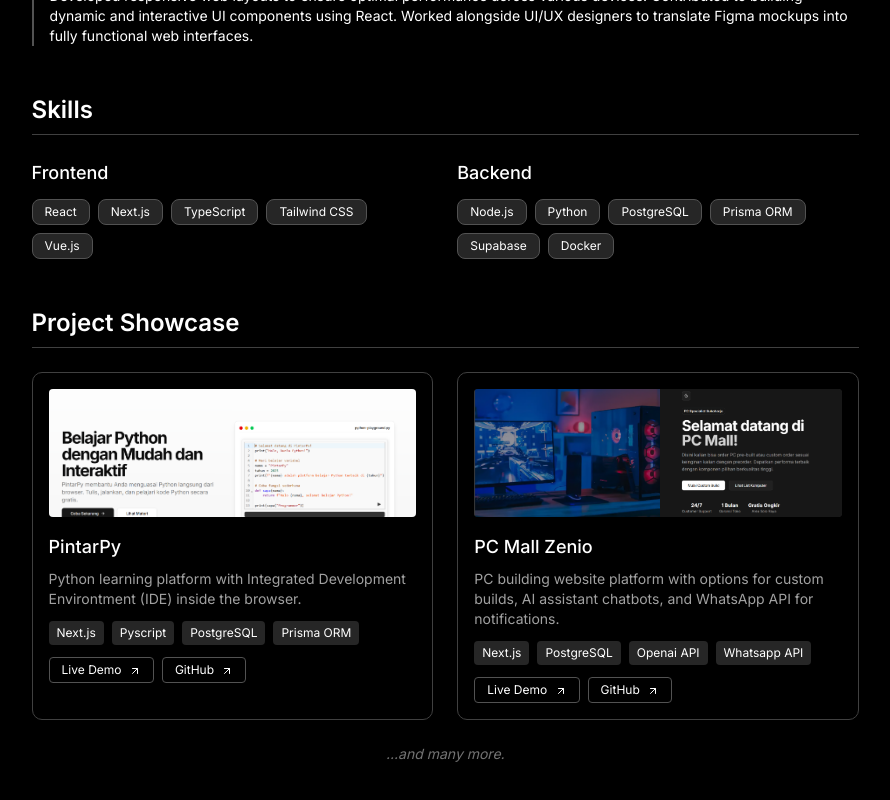
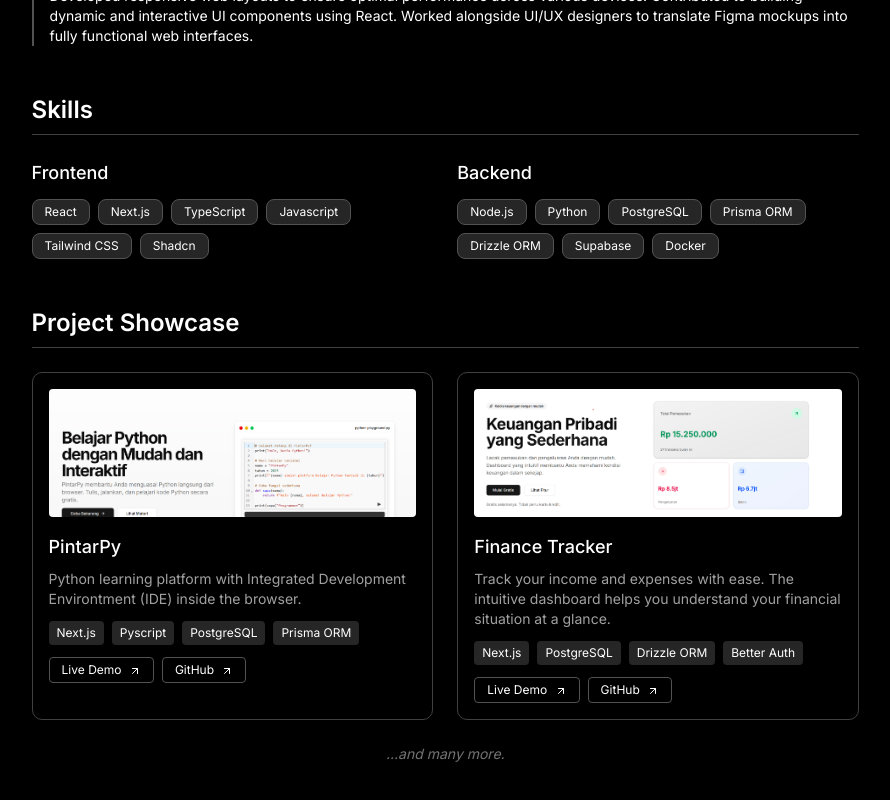
Before and after one commit to deardosatria7/my-portfolio, a Next.js app: page / in a window 1280 px wide. Shown: the part 922-1722 px from the top of the page, without its empty margins (373-1263 px from the left). Built offline with nearby package versions, Linux system fonts and the light colour scheme.

Commit message:
update portfolio

```diff
--- a/components/Hero.tsx
+++ b/components/Hero.tsx
@@ -76,8 +76,9 @@ export default function Hero() {
                   "React",
                   "Next.js",
                   "TypeScript",
+                  "Javascript",
                   "Tailwind CSS",
-                  "Vue.js",
+                  "Shadcn",
                 ].map((skill) => (
                   <span
                     key={skill}
@@ -96,6 +97,7 @@ export default function Hero() {
                   "Python",
                   "PostgreSQL",
                   "Prisma ORM",
+                  "Drizzle ORM",
                   "Supabase",
                   "Docker",
                 ].map((skill) => (
@@ -165,15 +167,16 @@ export default function Hero() {
             <div className="border border-neutral-700 rounded-lg p-4 hover:border-neutral-500 transition-colors">
               <div className="w-full h-32 bg-neutral-800 rounded mb-4 overflow-hidden">
                 <img
-                  src="/pc-mall-screenshot.png"
+                  src="/finance-tracking-ss.png"
                   alt="PintarPy Screenshot"
                   className="w-full h-full object-cover"
                 />
               </div>
-              <h3 className="text-lg font-medium mb-2">PC Mall Zenio</h3>
+              <h3 className="text-lg font-medium mb-2">Finance Tracker</h3>
               <p className="text-sm text-neutral-400 mb-3">
-                PC building website platform with options for custom builds, AI
-                assistant chatbots, and WhatsApp API for notifications.
+                Track your income and expenses with ease. The intuitive
+                dashboard helps you understand your financial situation at a
+                glance.
               </p>
               <div className="flex flex-wrap gap-2 mb-3">
                 <span className="px-2 py-1 bg-neutral-800 text-xs rounded">
@@ -183,15 +186,15 @@ export default function Hero() {
                   PostgreSQL
                 </span>
                 <span className="px-2 py-1 bg-neutral-800 text-xs rounded">
-                  Openai API
+                  Drizzle ORM
                 </span>
                 <span className="px-2 py-1 bg-neutral-800 text-xs rounded">
-                  Whatsapp API
+                  Better Auth
                 </span>
               </div>
               <div className="flex gap-2">
                 <a
-                  href="https://pc-mall.zenio.id"
+                  href="https://keuangan.zenio.id"
                   target="_blank"
                   className="text-xs border border-neutral-600 px-3 py-1 rounded hover:bg-white hover:text-black transition-colors"
                 >
--- a/package.json
+++ b/package.json
@@ -14,8 +14,9 @@
     "clsx": "^2.1.1",
     "framer-motion": "^12.23.12",
     "gsap": "^3.13.0",
+    "js-yaml": "^4.1.1",
     "lucide-react": "^0.542.0",
-    "next": "15.5.2",
+    "next": "^15.5.9",
     "react": "19.1.0",
     "react-dom": "19.1.0",
     "tailwind-merge": "^3.3.1",
```
Also changed, not shown: public/finance-tracking-ss.png (added), 1 other file (tests, documents, lock files or other folders).
